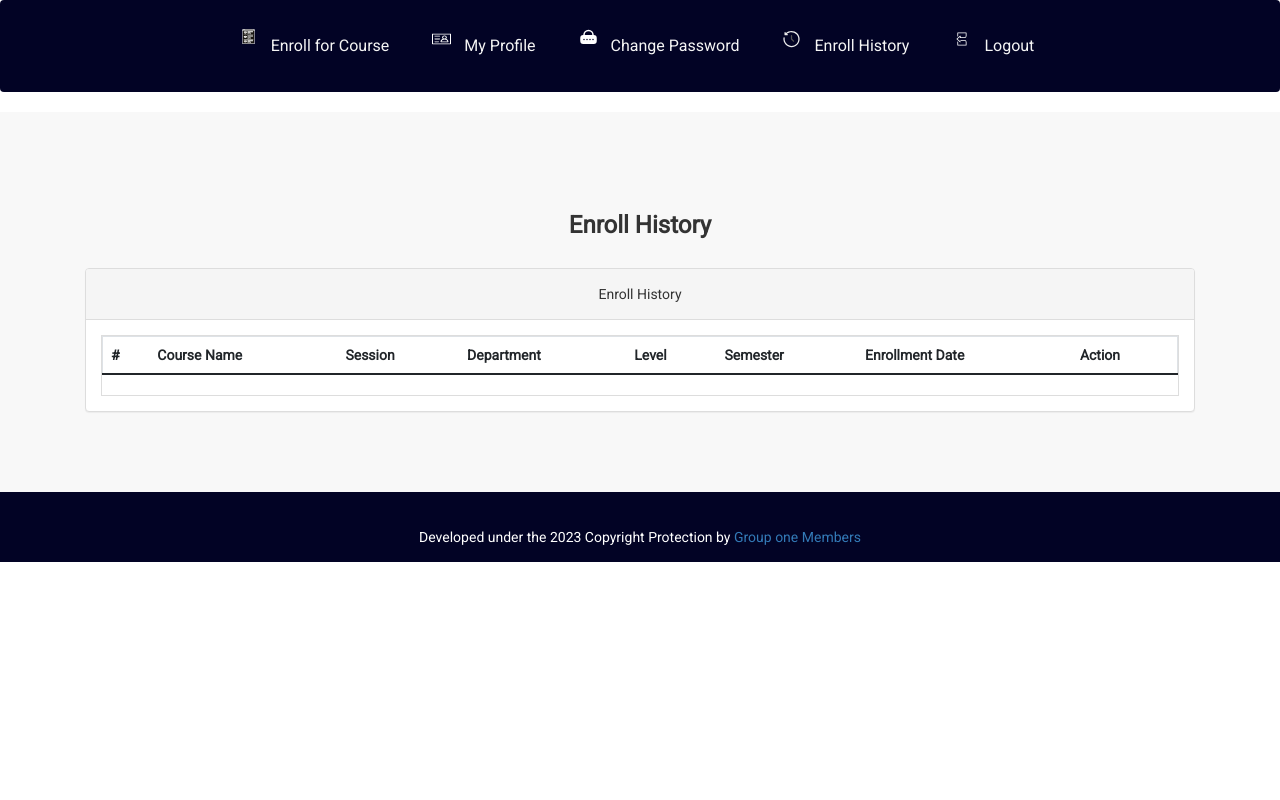
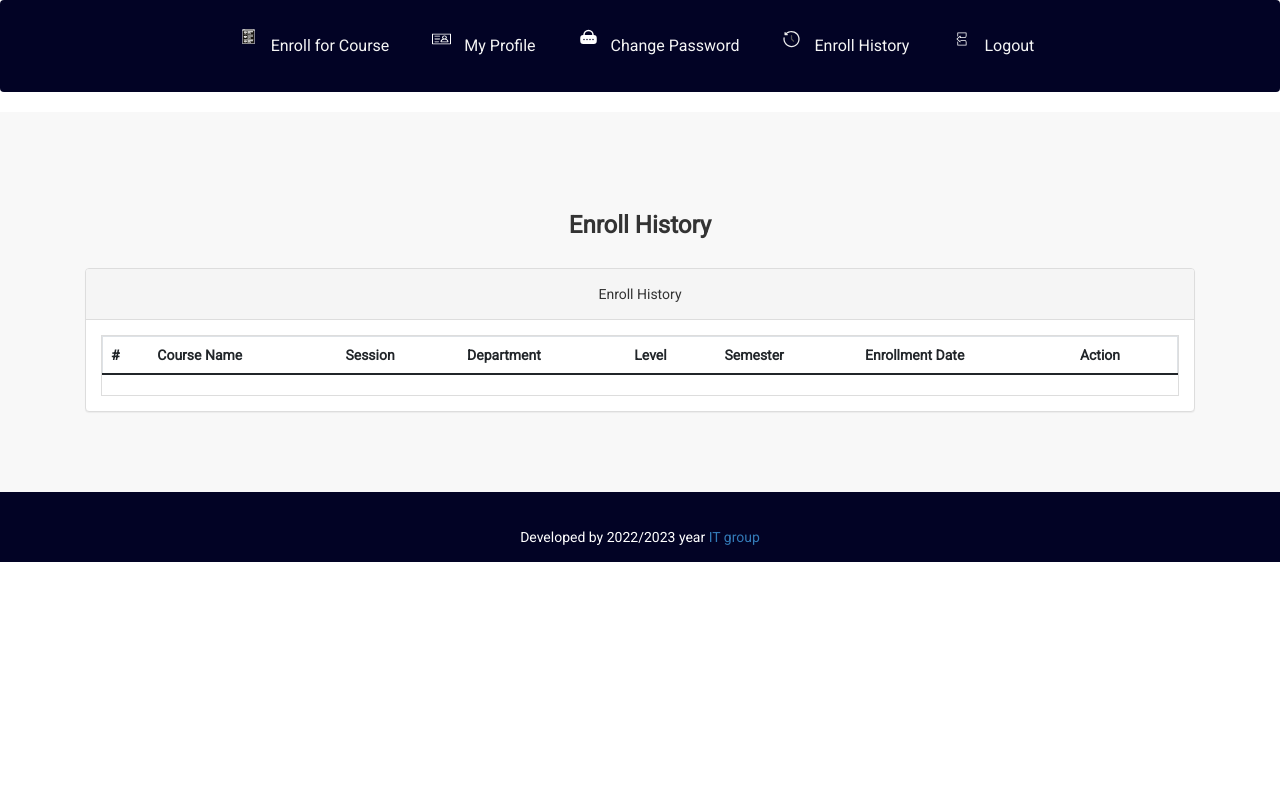
Before and after one commit to CobbyElsonfx/Course-Registration-Portal, a PHP site: page /onlinecourse/enroll-history.php in a window 1280 px wide. Run offline with PHP 8.4, Linux system fonts and the light colour scheme; a user stored in the database is signed in; data comes from the database, SQL or seed files in the repository; data that the repository does not hold is empty.

Commit message:
Added new data

```diff
--- a/onlinecourse/admin/includes/footer.php
+++ b/onlinecourse/admin/includes/footer.php
@@ -2,8 +2,8 @@
     <div class="container footer">
         <div class="row">
             <div class="col-md-12">
-                Developed under the 2023 Copyright Protection by <a href="http://www.phpgurukul.com/"
-                    target="_blank">Group One Members</a>
+                Developed by 2022/2023 year<a href="http://www.phpgurukul.com/"
+                    target="_blank">  IT group</a>
             </div>
 
         </div>
--- a/onlinecourse/admin/index.php
+++ b/onlinecourse/admin/index.php
@@ -67,10 +67,6 @@ if (isset($_POST['submit'])) {
                     <li class="navLink px-3 py-2"><a href="account_office_panel.php">Accounts Login</a></li>
 
                 </ul>
-                <form class=" d-flex  mb-3 mb-lg-0 me-lg-3">
-                    <input type="search" class="form-control form-control-dark" placeholder="Type in your query"
-                        aria-label="Search">
-                </form>
             </div>
         </div>
     </header>
--- a/onlinecourse/assets/css/style.css
+++ b/onlinecourse/assets/css/style.css
@@ -15,6 +15,7 @@
 body {
     font-family: 'Roboto', sans-serif;
     line-height: 30px;
+    min-height: 100vh;
 }
 
 .nav .navLink  a:hover {
--- a/onlinecourse/includes/footer.php
+++ b/onlinecourse/includes/footer.php
@@ -5,8 +5,8 @@
     <div class="container-footer">
         <div class="row">
            <div class="col-md-12">
-                Developed under the 2023 Copyright Protection by <a href="http://www.phpgurukul.com/"
-                    target="_blank">Group one Members</a>
+           Developed by 2022/2023 year<a href="http://www.phpgurukul.com/"
+                    target="_blank">  IT group</a>
             </div>
 
         </div>
```
